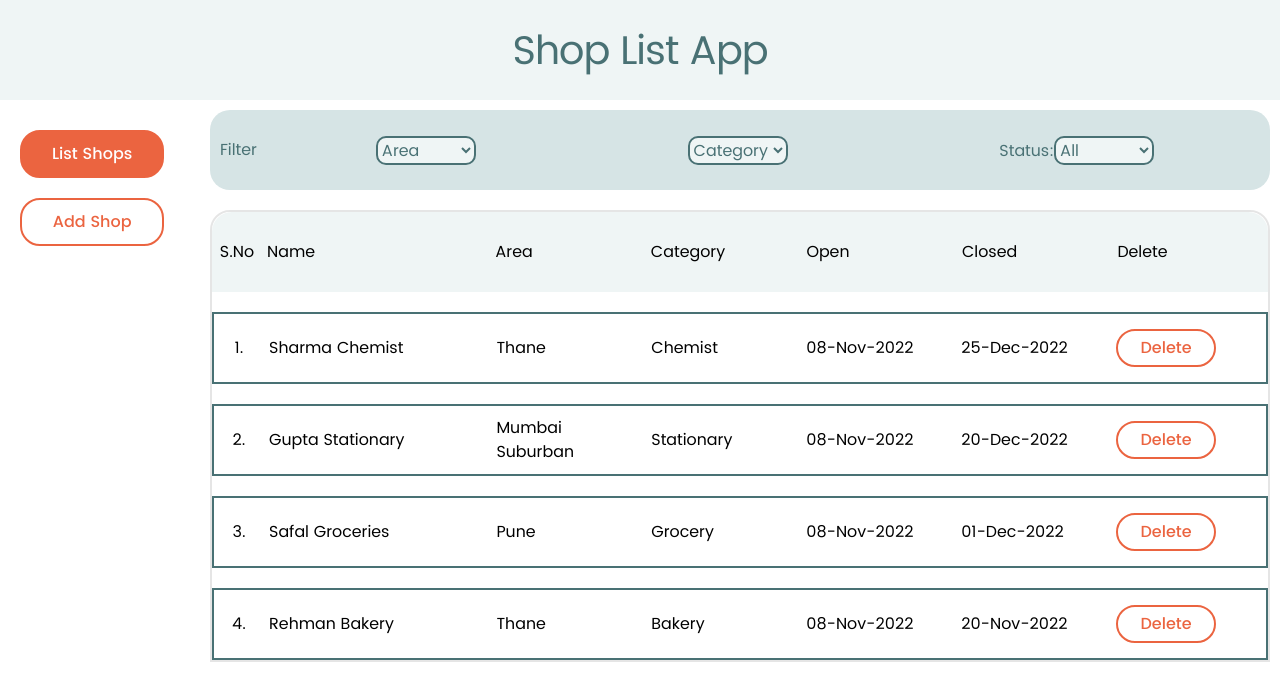
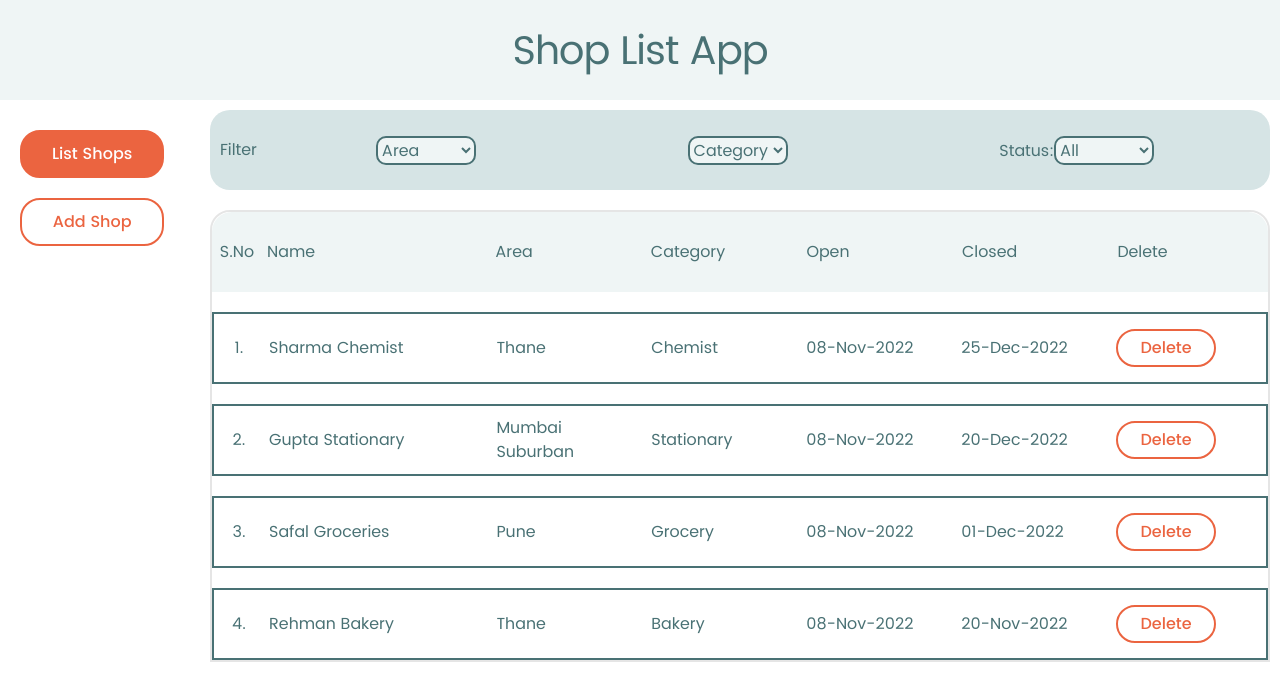
Before and after one commit to Coder-Aftab/shops-List, a React (Vite) app: page /shops in a window 1280 px wide. Shown: the top 700 px of the page. Built offline with nearby package versions, Linux system fonts and the light colour scheme.

Commit message:
updated shop card styles

```diff
--- a/src/App.css
+++ b/src/App.css
@@ -206,11 +206,13 @@ body {
   border: 2px solid var(--color-secondary);
 }
 .sno {
+  color: var(--color-secondary);
   display: flex;
   justify-content: center;
   margin-right: 1rem;
 }
 .shop__card__section {
+  color: var(--color-secondary);
   display: grid;
   grid-template-rows: repeat(6, 1fr);
   grid-column-gap: 1rem;
@@ -219,12 +221,15 @@ body {
   margin-left: 0;
 }
 
+.card__mobile__content {
+  font-weight: 500;
+}
+
 @media screen and (min-width: 760px) {
   .shop__card__section {
     grid-template-columns: 1.5fr repeat(5, 1fr);
     grid-template-rows: 1fr;
     align-items: center;
-
   }
   .shop__card {
     max-width: 100%;
@@ -233,7 +238,7 @@ body {
   .sno {
     align-items: center;
   }
-  .card__mobile__content{
+  .card__mobile__content {
     display: none;
   }
 }
--- a/src/components/form.jsx
+++ b/src/components/form.jsx
@@ -27,7 +27,7 @@ function Form() {
         const greater =
           new Date(value).getTime() - new Date(formData.openingDate).getTime();
         if (greater < 0) {
-          alert("Opening Date Must be greater");
+          alert("Closing date must be greater");
           value = "";
         }
       }
@@ -48,6 +48,7 @@ function Form() {
     e.preventDefault();
     setId(curId + 1);
     setFormData(initialState);
+    alert("Shop details added");
   };
 
   return (
```
